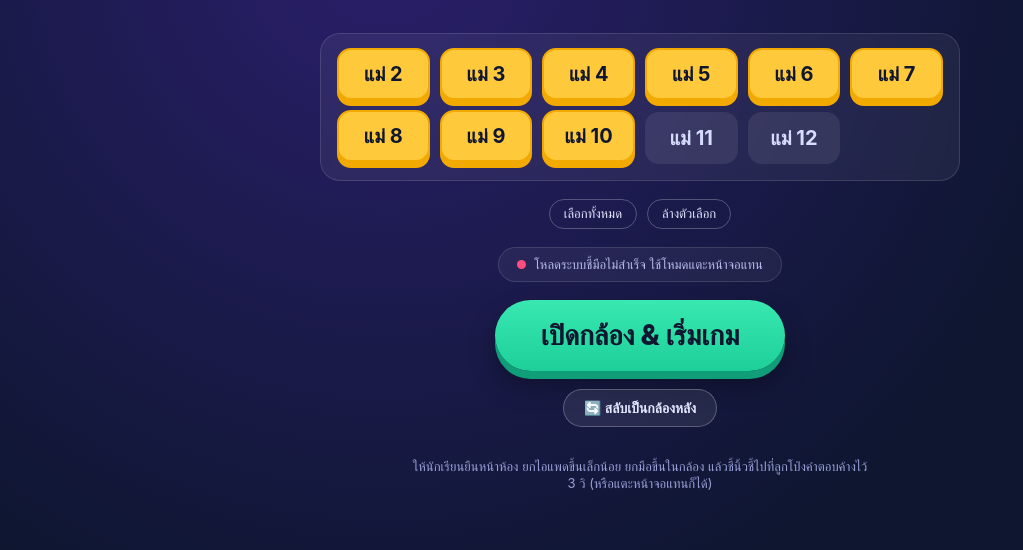
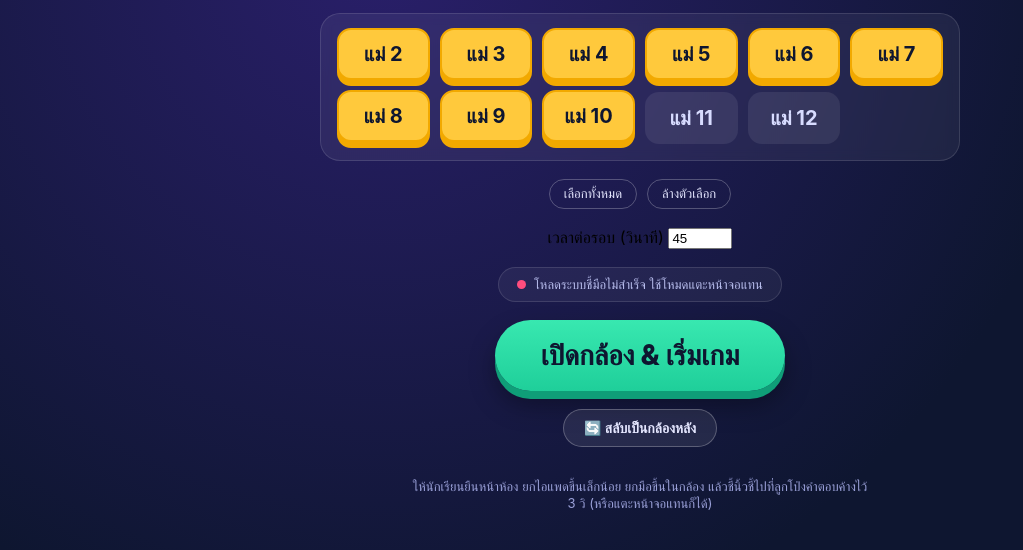
Before and after one commit to Pntwut/AR-Math, a plain HTML site: page index.html in a window 1280 px wide. Shown: the part 218-768 px from the top of the page, without its empty margins (0-1023 px from the left). Drawn offline with Linux system fonts and the light colour scheme.

Commit message:
Update index.html

```diff
--- a/index.html
+++ b/index.html
@@ -23,6 +23,11 @@
   <div class="picker-actions">
     <button id="selectAll">เลือกทั้งหมด</button>
     <button id="selectNone">ล้างตัวเลือก</button>
+  </div>
+
+  <div class="time-picker">
+    <label for="roundSeconds">เวลาต่อรอบ (วินาที)</label>
+    <input type="number" id="roundSeconds" min="10" max="300" step="5" value="45">
   </div>
 
   <div class="hand-status" id="handStatus">
```
